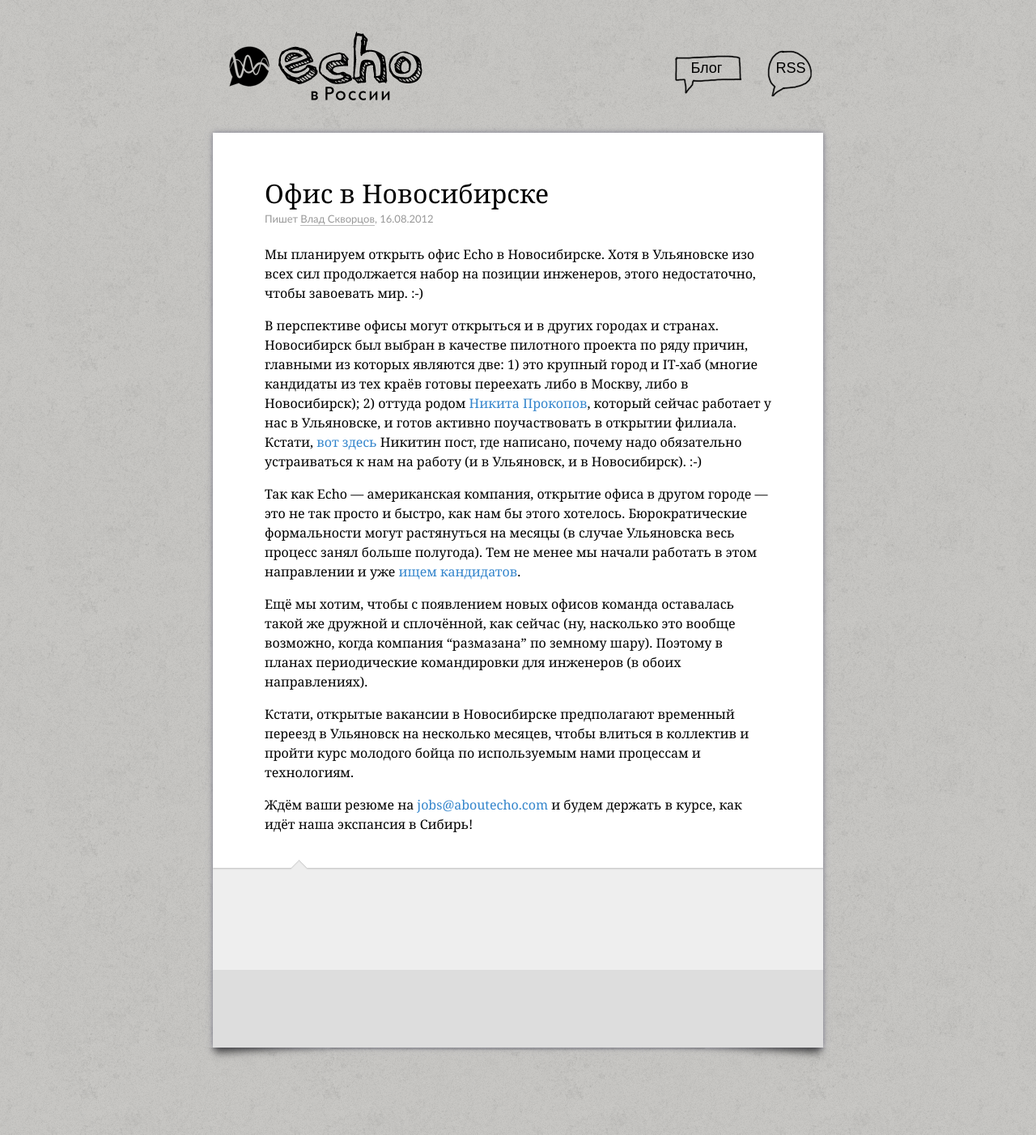
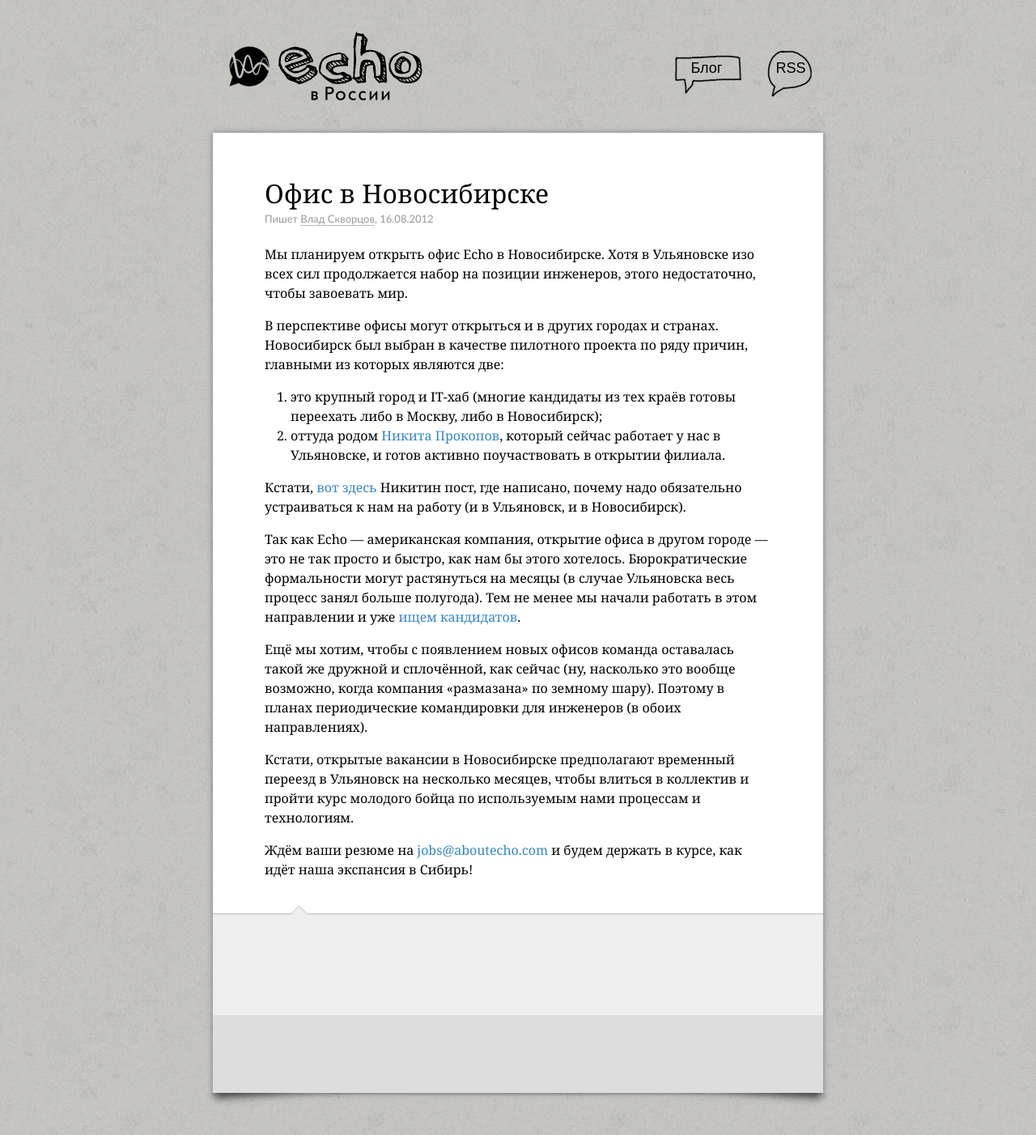
Before and after one commit to EchoTeam/echoteam.github.com, a Jekyll site: the page built from _posts/2012-08-16-novosibirsk-office.md, in a window 1280 px wide. Shown: the whole page at 81% size. Built offline with Jekyll 4.4.1, drawn with Linux system fonts in a browser that asks for light colours; some web fonts are replaced; Markdown is read by kramdown in place of the engine named in the settings.

Commit message:
Update _posts/2012-08-16-novosibirsk-office.md
typography corrections

```diff
--- a/_posts/2012-08-16-novosibirsk-office.md
+++ b/_posts/2012-08-16-novosibirsk-office.md
@@ -7,17 +7,21 @@
 
 Мы планируем открыть офис Echo в Новосибирске. Хотя в Ульяновске изо всех сил
 продолжается набор на позиции инженеров, этого недостаточно, чтобы завоевать
-мир. :-)
+мир.
 
 В перспективе офисы могут открыться и в других городах и странах. Новосибирск
 был выбран в качестве пилотного проекта по ряду причин, главными из которых
-являются две: 1) это крупный город и IT-хаб (многие кандидаты из тех
-краёв готовы переехать либо в Москву, либо в Новосибирск); 2) оттуда родом
+являются две:
+
+1. это крупный город и IT-хаб (многие кандидаты из тех
+краёв готовы переехать либо в Москву, либо в Новосибирск);
+2. оттуда родом
 <a href="http://tonsky.livejournal.com">Никита Прокопов</a>, который сейчас
 работает у нас в Ульяновске, и готов активно поучаствовать в открытии филиала.
+
 Кстати, <a href="http://tonsky.livejournal.com/266357.html">вот здесь</a>
 Никитин пост, где написано, почему надо обязательно устраиваться к нам на
-работу (и в Ульяновск, и в Новосибирск). :-)
+работу (и в Ульяновск, и в Новосибирск).
 
 Так как Echo — американская компания, открытие офиса в другом городе — это
 не так просто и быстро, как нам бы этого хотелось. Бюрократические формальности
@@ -28,7 +32,7 @@
 
 Ещё мы хотим, чтобы с появлением новых офисов команда оставалась такой же
 дружной и сплочённой, как сейчас (ну, насколько это вообще возможно, когда
-компания "размазана" по земному шару). Поэтому в планах периодические
+компания «размазана» по земному шару). Поэтому в планах периодические
 командировки для инженеров (в обоих направлениях).
 
 Кстати, открытые вакансии в Новосибирске предполагают временный переезд в
```
